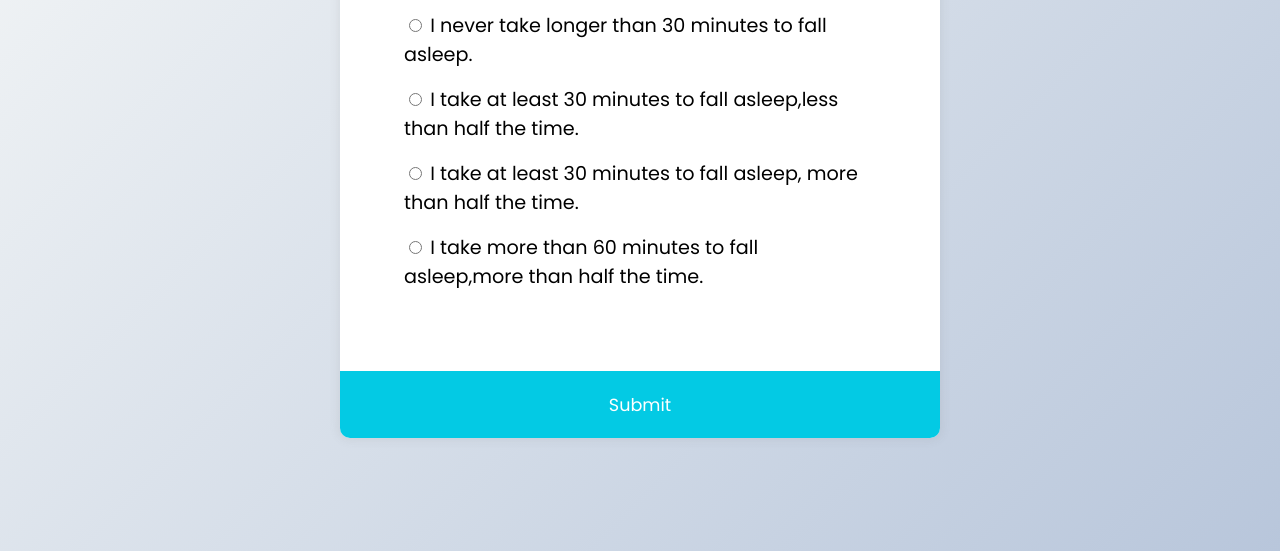
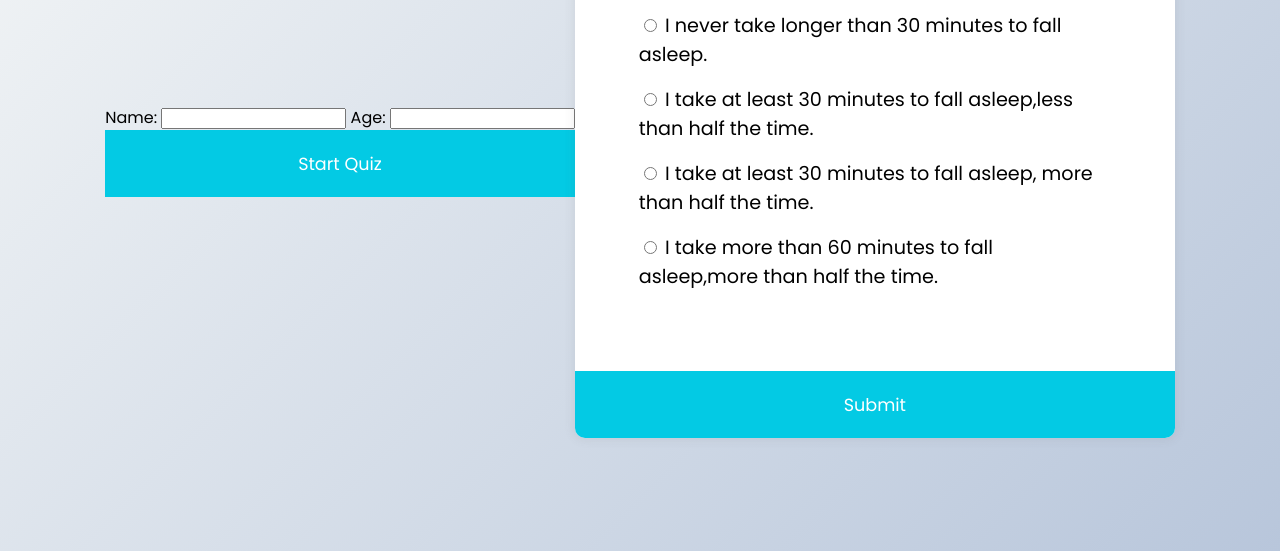
Before and after one commit to Mahabubmon/Quiz_app_Javascript, a plain HTML site: page index2.html in a window 1280 px wide. Shown: the part 249-800 px from the top of the page. Drawn offline with Linux system fonts and the light colour scheme.

Commit message:
user_info

```diff
--- a/index2.html
+++ b/index2.html
@@ -7,6 +7,21 @@
     <link rel="stylesheet" href="style.css" />
   </head>
   <body>
+    <!-- Add these input fields before the quiz container -->
+    <div id="user-info">
+      <label for="name">Name:</label>
+      <input type="text" id="name" />
+
+      <label for="age">Age:</label>
+      <input type="number" id="age" />
+
+      <button onclick="startQuiz()">Start Quiz</button>
+    </div>
+
+    <div class="quiz-container" id="quiz" style="display: none">
+      <!-- The rest of your quiz HTML -->
+    </div>
+
     <div class="quiz-container" id="quiz">
       <div class="quiz-header">
         <h2 id="question">Question Text</h2>
```
